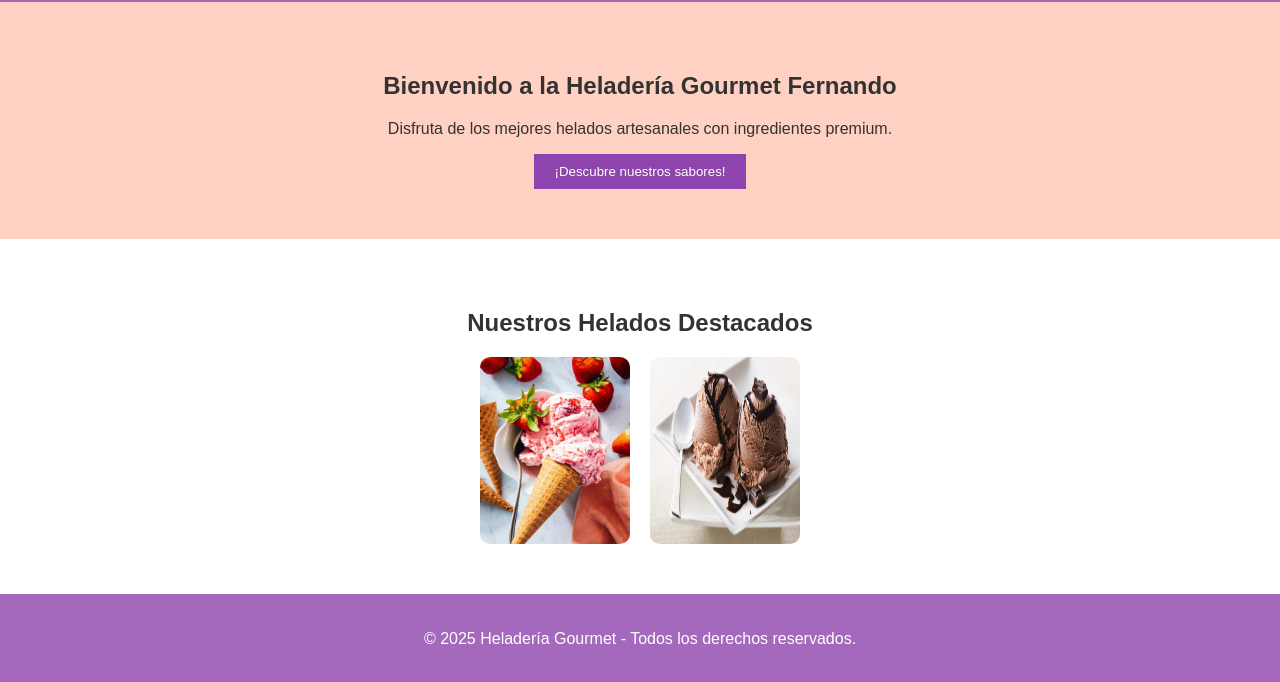
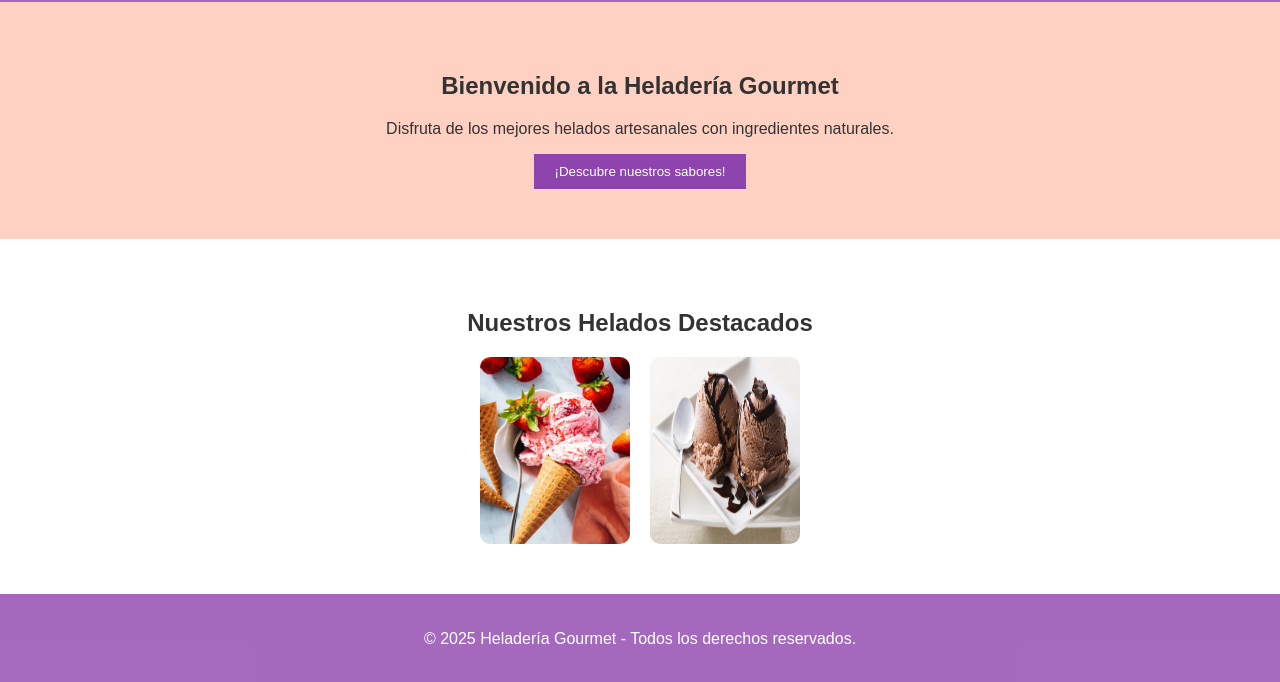
Before and after one commit to luisfernandocaceres/Heladeria_Gurmet, a plain HTML site: page index.html in a window 1280 px wide. Shown: the part 122-804 px from the top of the page. Drawn offline with Linux system fonts and the light colour scheme; a script that the page names is missing.

Commit message:
update por desarrollador1

```diff
--- a/index.html
+++ b/index.html
@@ -22,8 +22,8 @@
     </header>
 
     <section class="bienvenida">
-        <h2>Bienvenido a la Heladería Gourmet Fernando</h2>
-        <p>Disfruta de los mejores helados artesanales con ingredientes premium.</p>
+        <h2>Bienvenido a la Heladería Gourmet</h2>
+        <p>Disfruta de los mejores helados artesanales con ingredientes naturales.</p>
         <button onclick="cambiarColor()">¡Descubre nuestros sabores!</button>
     </section>
 
```
